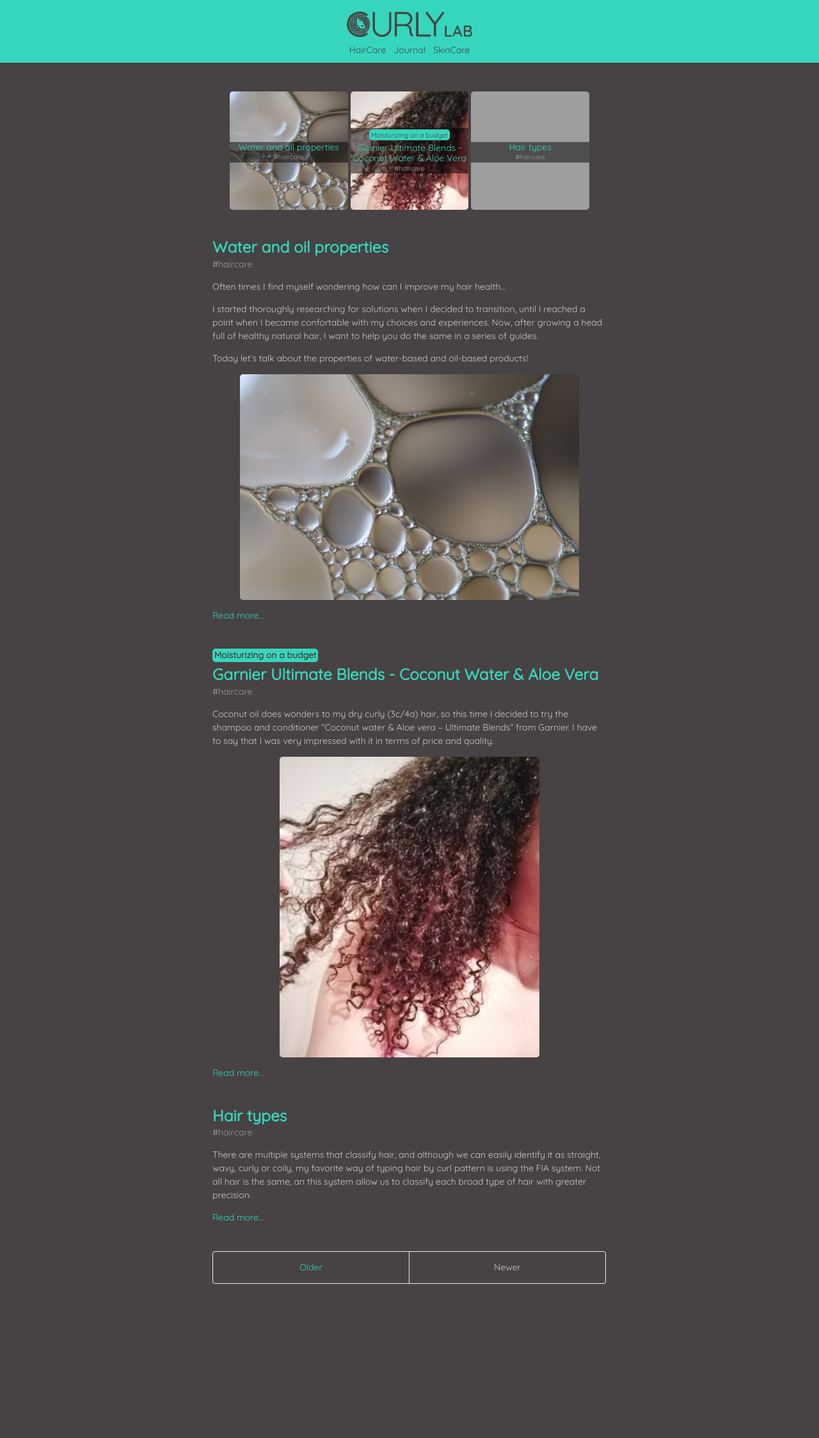
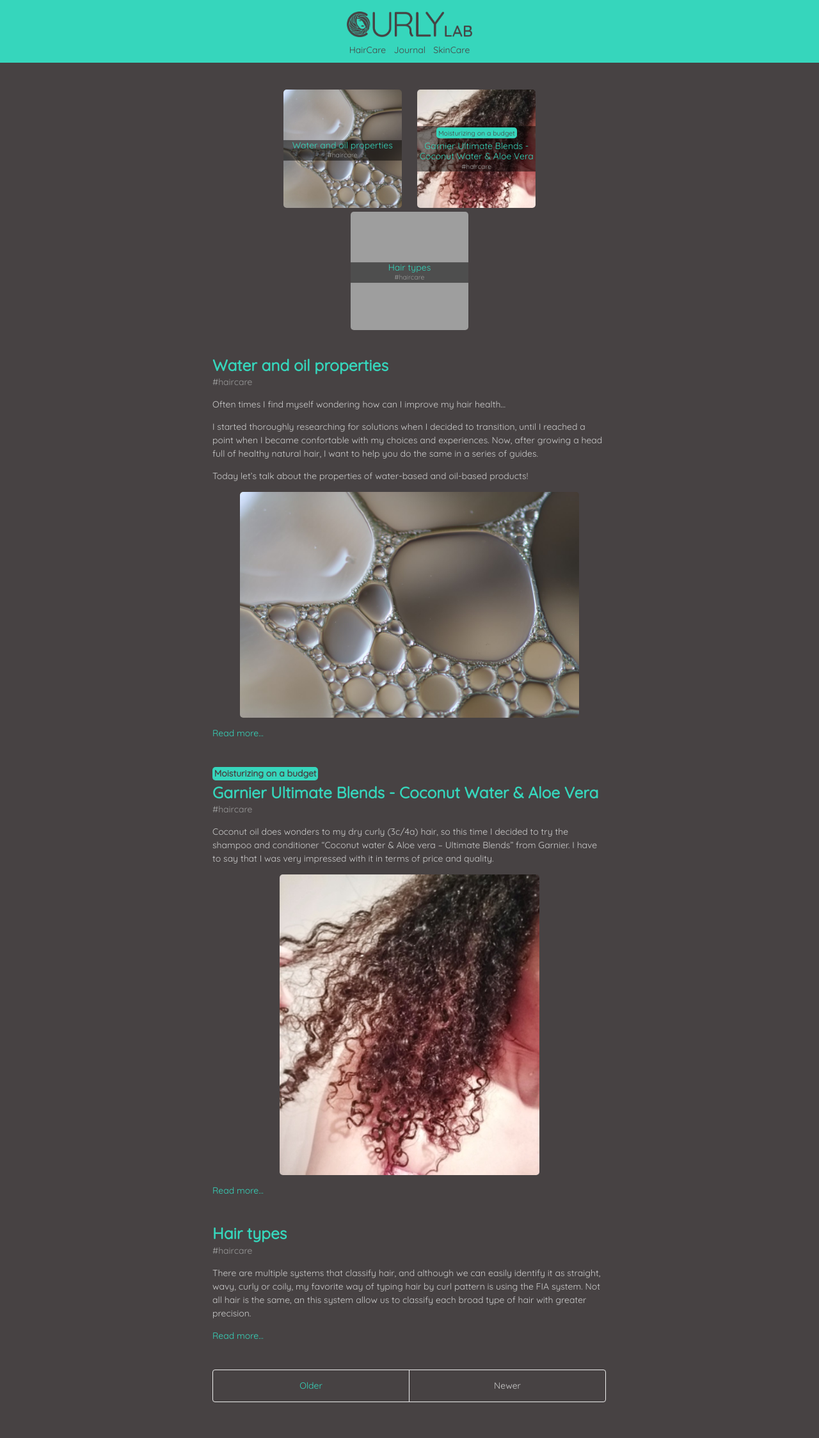
Before and after one commit to curlylab/curlylab.github.io, a Jekyll site: the page built from index.html, in a window 1280 px wide. Shown: the whole page at 64% size. Built offline with Jekyll 4.4.1, drawn with Linux system fonts in a browser that asks for light colours; the list of posts is cut into pages by our own code; before the commit the page ends 2063 px from its top, so only the background shows below that; grey boxes are pictures that could not be loaded.

Commit message:
Update style.css

```diff
--- a/public/css/style.css
+++ b/public/css/style.css
@@ -460,7 +460,8 @@
   display: inline-block;
   width: 30%;
   padding: 3px;
-  margin: 3px auto;
+  margin: 0rem 0.75rem;
+  /*margin: 3px auto;*/
   border-radius: 5px;
   padding-top: 15%;
   padding-bottom: 15%;
```
